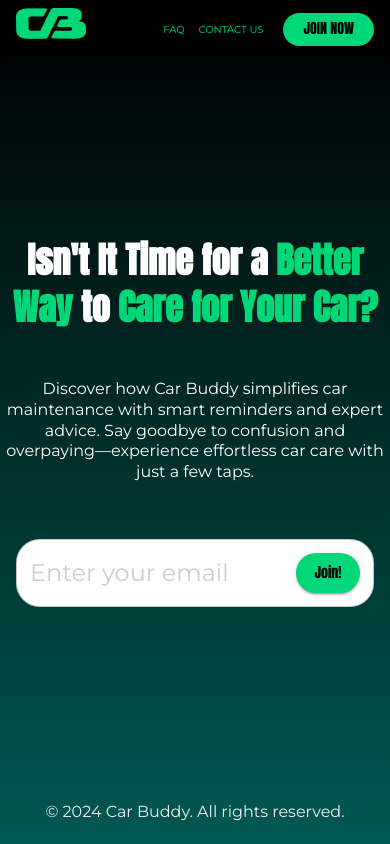
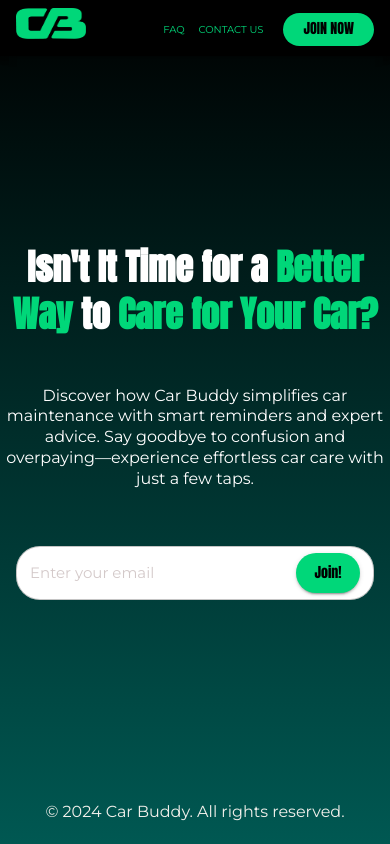
Before and after one commit to ggovert/CarBuddy, a Next.js app: page / in a window 390 px wide. Built offline with nearby package versions, Linux system fonts and the light colour scheme; no server answers.

Commit message:
responsiveness to the Email field

```diff
--- a/app/components/waitlistButton.js
+++ b/app/components/waitlistButton.js
@@ -73,6 +73,12 @@ const JoinWaitlist = () => {
           sx={{
             '& .MuiInputBase-input': {
               color: '#998080',
+              fontSize: {
+                xs: "15px",
+                sm: "15px",
+                md: "18px",
+                lg: "22px",
+              },
             },
           }}
         />
```
